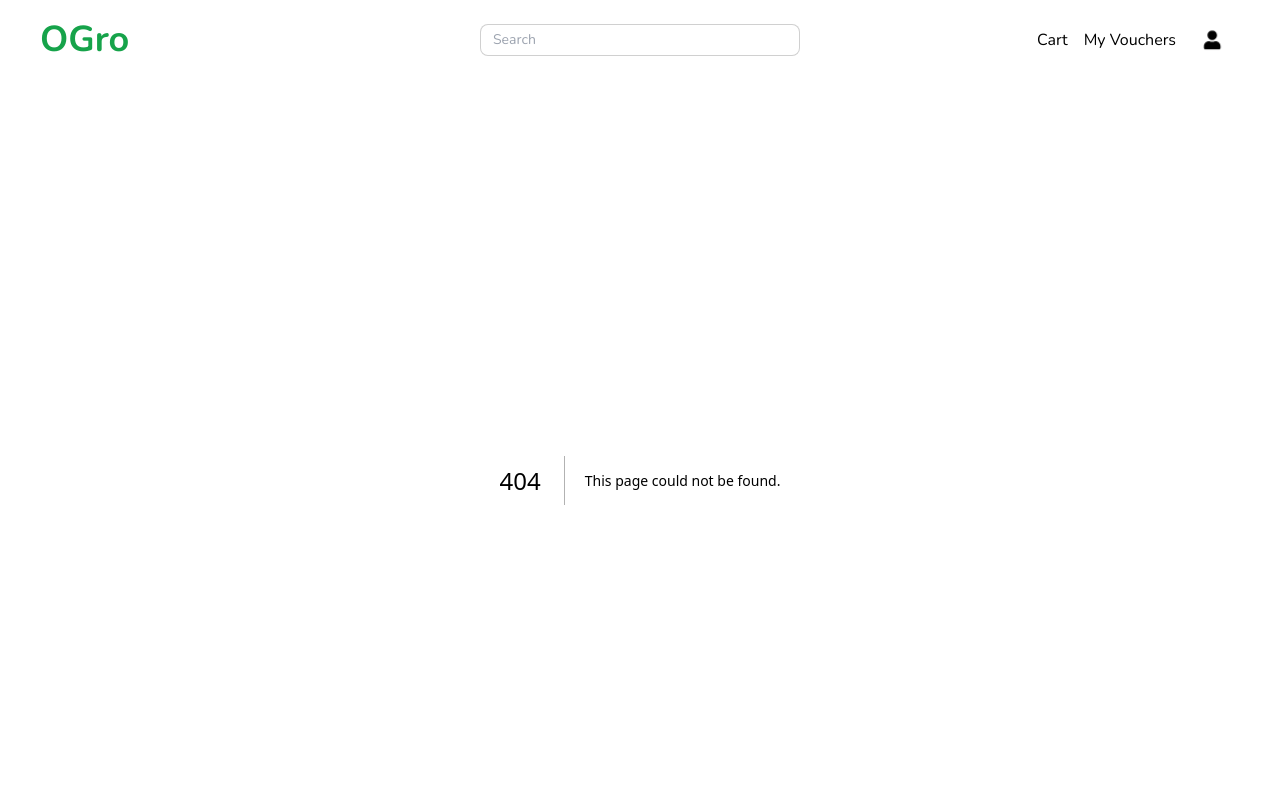
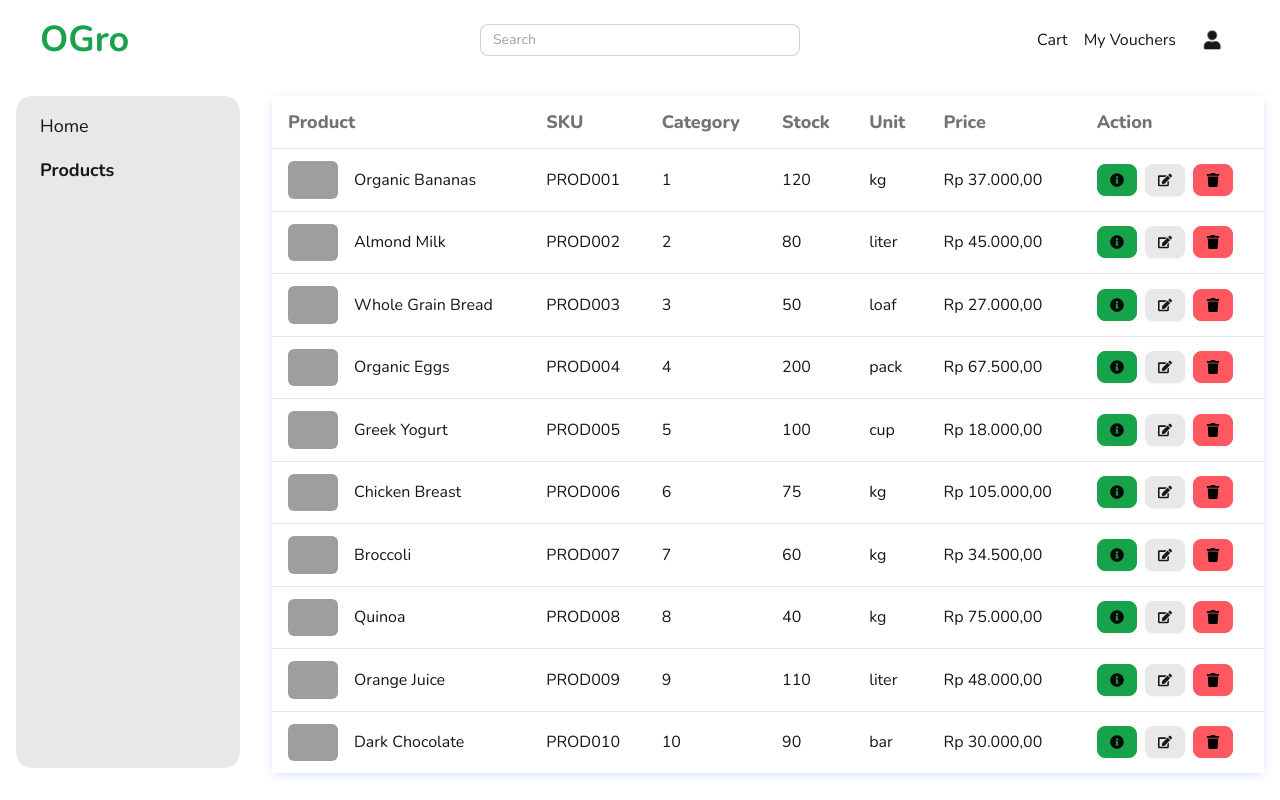
Before and after one commit to RidloGhifary/online-grocery-web-app, a Next.js app in the folder apps/web/: page /admin/products in a window 1280 px wide. Before the commit this address had no page. Shown: the top 800 px of the page. Built offline with nearby package versions, Linux system fonts and the light colour scheme; grey boxes are pictures that could not be loaded.

Commit message:
feat: feature 2 product admin ui otw

```diff
--- /dev/null
+++ b/apps/web/src/app/(protected)/admin/default.tsx
@@ -0,0 +1,3 @@
+export default function Default() {
+  return null
+}
--- /dev/null
+++ b/apps/web/src/app/(protected)/admin/layout.tsx
@@ -0,0 +1,20 @@
+import AdminSideMenu from "@/components/features-2/layouts/admin/AdminSideMenu";
+import Drawer from "@/components/features-2/layouts/Drawer";
+import SidePanel from "@/components/features-2/layouts/SidePanel";
+import { ReactNode } from "react";
+
+export default function ({ children }: { children: ReactNode }) {
+  return (
+    <>
+      <Drawer
+        sidePanel={
+          <SidePanel>
+            <AdminSideMenu />
+          </SidePanel>
+        }
+      >
+        <div className="m-4 min-h-screen rounded-md">{children}</div>
+      </Drawer>
+    </>
+  );
+}
--- /dev/null
+++ b/apps/web/src/app/(protected)/admin/page.tsx
@@ -0,0 +1,8 @@
+export default function () {
+  return (
+    <>
+      <h1>Admin Home</h1>
+
+    </>
+  );
+}
--- /dev/null
+++ b/apps/web/src/app/(protected)/admin/products/page.tsx
@@ -0,0 +1,13 @@
+import AdminProductTable from "@/components/features-2/layouts/admin/AdminProductTable";
+import { products } from "@/mocks/productData";
+import Image from "next/image";
+
+export default function () {
+  return (
+    <>
+      <div className="bg-white shadow-[0_2px_10px_-3px_rgba(6,81,237,0.3)]">
+        <AdminProductTable products={products} />
+      </div>
+    </>
+  );
+}
--- a/apps/web/src/app/globals.css
+++ b/apps/web/src/app/globals.css
@@ -35,3 +35,15 @@
     height: 300px;
   }
 }
+
+@layer utilities {
+  /* Hide scrollbar for Chrome, Safari and Opera */
+  .no-scrollbar::-webkit-scrollbar {
+      display: none;
+  }
+ /* Hide scrollbar for IE, Edge and Firefox */
+  .no-scrollbar {
+      -ms-overflow-style: none;  /* IE and Edge */
+      scrollbar-width: none;  /* Firefox */
+}
+}
--- a/apps/web/src/app/page.tsx
+++ b/apps/web/src/app/page.tsx
@@ -14,6 +14,7 @@ export default function Home() {
         <ProductBasedNearestStore />
         <hr />
         <ProductsList />
+
       </Container>
     </div>
   );
--- a/apps/web/src/components/features-2/layouts/SidePanel.tsx
+++ b/apps/web/src/components/features-2/layouts/SidePanel.tsx
@@ -2,12 +2,14 @@ import { ReactNode } from 'react';
 
 export default function SidePanel({
   children,
+  extraContentTWClass
 }: {
   children?: ReactNode;
+  extraContentTWClass ?: string
 }) {
   return (
     <>
-      <div className="drawer-side">
+      <div className="drawer-side no-scrollbar">
         <label
           htmlFor="my-drawer-3"
           aria-label="close sidebar"
@@ -22,7 +24,7 @@ export default function SidePanel({
             <a>Sidebar Item 2</a>
           </li>
         </ul> */}
-        <div className="bg-base min-h-full w-64 p-4">{children}</div>
+        <div className={`w-64 p-4 ${extraContentTWClass||''}`}>{children}</div>
       </div>
     </>
   );
--- /dev/null
+++ b/apps/web/src/components/features-2/layouts/admin/AdminProductTable.tsx
@@ -0,0 +1,66 @@
+import React from "react";
+import Image from "next/image";
+import { ProductInterface } from "@/mocks/productData";
+import { FaInfoCircle } from "react-icons/fa";
+import { FaTrash } from "react-icons/fa";
+import { FaEdit } from "react-icons/fa";
+
+export default function ({ products }: { products: ProductInterface[] }) {
+  return (
+    <div className="overflow-x-auto">
+      <table className="table w-full text-base">
+        <thead>
+          <tr>
+            <th className="font-extrabold text-lg">Product</th>
+            <th className="font-extrabold hidden sm:table-cell text-lg">SKU</th>
+            <th className="font-extrabold hidden sm:table-cell text-lg">Category</th>
+            <th className="font-extrabold hidden md:table-cell text-lg">Stock</th>
+            <th className="font-extrabold hidden md:table-cell text-lg">Unit</th>
+            <th className="font-extrabold hidden md:table-cell text-lg">Price</th>
+            <th className="font-extrabold text-lg">Action</th>
+          </tr>
+        </thead>
+        <tbody>
+          {products.map((product) => (
+            <tr key={product.id}>
+              <td>
+                <div className="flex flex-col items-center justify-start sm:flex-row sm:space-x-4 min-w-40">
+                  <Image
+                    src={product.image ?? "https://via.placeholder.com/150"}
+                    alt={product.name}
+                    width={50}
+                    height={50}
+                    className="hidden rounded-md sm:table-cell"
+                  />
+                  {/* {product.name} */}
+                  <span >{product.name}</span>
+                </div>
+              </td>
+              <td className="hidden sm:table-cell">{product.sku}</td>
+              <td className="hidden sm:table-cell">
+                {product.product_category_id}
+              </td>
+              <td className="hidden md:table-cell">{product.current_stock}</td>
+              <td className="hidden md:table-cell">{product.unit}</td>
+              <td className="hidden md:table-cell">
+                {new Intl.NumberFormat("id-ID", {
+                  style: "currency",
+                  currency: "IDR",
+                }).format(product.price)}
+              </td>
+              <td>
+                <div className="flex flex-wrap gap-2">
+                  <button className="btn btn-primary btn-sm"><FaInfoCircle /></button>
+                  <button className="btn btn-secondary btn-sm"><FaEdit /></button>
+                  <button className="btn btn-error btn-sm"><FaTrash /></button>
+                </div>
+              </td>
+            </tr>
+          ))}
+        </tbody>
+      </table>
+    </div>
+  );
+}
+
+// export default ProductTable;
--- /dev/null
+++ b/apps/web/src/components/features-2/layouts/admin/AdminSideMenu.tsx
@@ -0,0 +1,40 @@
+'use client'
+import adminSideMenuData, { AdminSideMenuInterface } from "@/constants/adminSideMenuData";
+import Link from "next/link";
+import { usePathname } from "next/navigation";
+
+export default function AdminSideMenu() {
+  const { baseUrlGroup, menu } = adminSideMenuData;
+  const pathname = usePathname();
+
+  const renderMenuItems = (items: AdminSideMenuInterface[]) => {
+    return items.map((item) => {
+      const isActive = `${baseUrlGroup}${item.href}` === pathname;
+
+      if (item.subMenu && item.subMenu.length > 0) {
+        return (
+          <li key={item.name}>
+            <details>
+              <summary className={isActive ? "font-bold" : " "}>{item.displayName}</summary>
+              <ul>{renderMenuItems(item.subMenu)}</ul>
+            </details>
+          </li>
+        );
+      } else {
+        return (
+          <li className="" key={item.name}>
+            <Link className={` ${isActive ? "font-bold active active:bg-black" : " "}`} href={`${baseUrlGroup}${item.href}`}>
+              {item.displayName}
+            </Link>
+          </li>
+        );
+      }
+    });
+  };
+
+  return (
+    <ul className="menu w-56 rounded-box text-lg bg-base-200 min-h-[84vh]">
+      {renderMenuItems(menu)}
+    </ul>
+  );
+}
--- a/apps/web/src/components/features-2/product/PublicProductDetail.tsx
+++ b/apps/web/src/components/features-2/product/PublicProductDetail.tsx
@@ -102,7 +102,7 @@ export default function PublicProductDetail() {
                 </p>
                 <QuantityBox />
               </div>
-              <button className="mt-4 flex w-full items-center justify-center self-end rounded bg-blue-500 px-4 py-2 text-white hover:bg-blue-600 active:bg-blue-700 disabled:opacity-50">
+              <button className="mt-4 flex w-full items-center justify-center self-end rounded bg-primary px-4 py-2 text-white hover:bg-[#46c073] active:bg-[#0ea345] disabled:opacity-50">
                 +
                 <svg
                   xmlns="http://www.w3.org/2000/svg"
--- /dev/null
+++ b/apps/web/src/constants/adminSideMenuData.ts
@@ -0,0 +1,25 @@
+export interface AdminSideMenuInterface {
+  name?: string;
+  displayName?: string;
+  href?: string;
+  permission?: string;
+  subMenu?: AdminSideMenuInterface[];
+}
+
+export default <{ baseUrlGroup: string; menu: AdminSideMenuInterface[] }>{
+  baseUrlGroup: "/admin",
+  menu: [
+    {
+      name: "admin.home",
+      displayName: "Home",
+      href: "",
+      permission: "admin_access",
+    },
+    {
+      name: "admin.products",
+      displayName: "Products",
+      href: "/products",
+      permission: "admin_product_access",
+    },
+  ],
+};
```
